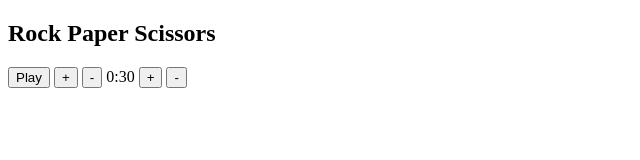
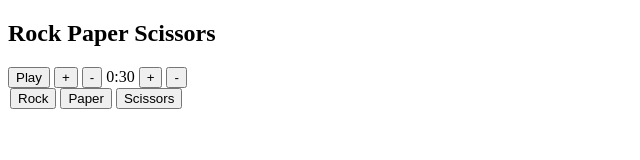
Before and after one commit to GLenotre/rockpaperscissors, a plain HTML site: page public/index.html in a window 1280 px wide. Shown: the whole page, without its empty margins (0-640 px from the left). Drawn offline with nearby package versions, Linux system fonts and the light colour scheme.

Commit message:
Add rock paper scissors buttons

```diff
--- a/public/index.html
+++ b/public/index.html
@@ -18,6 +18,12 @@
 	<button onclick="increaseSeconds()" id="plus">+</i></button>
 	<button onclick="decreaseSeconds()" id="minus">-</i></button>
 
+	<legend>
+		<button type="button" data-id="1">Rock</button>
+		<button type="button" data-id="2">Paper</button>
+		<button type="button" data-id="3">Scissors</button>
+	</legend>
+
 	<audio src="http://res.cloudinary.com/dqbyekylp/video/upload/v1467061195/249561__surn-thing__lose_d3xypy.wav" id="lose"></audio>
 	<audio src="http://res.cloudinary.com/dqbyekylp/video/upload/v1467061121/337049__shinephoenixstormcrow__320655-rhodesmas-level-up-01_a3kred.mp3" id="win"></audio>
 	<script src="https://code.jquery.com/jquery-3.0.0.min.js" integrity="sha256-JmvOoLtYsmqlsWxa7mDSLMwa6dZ9rrIdtrrVYRnDRH0=" crossorigin="anonymous"></script>
```
